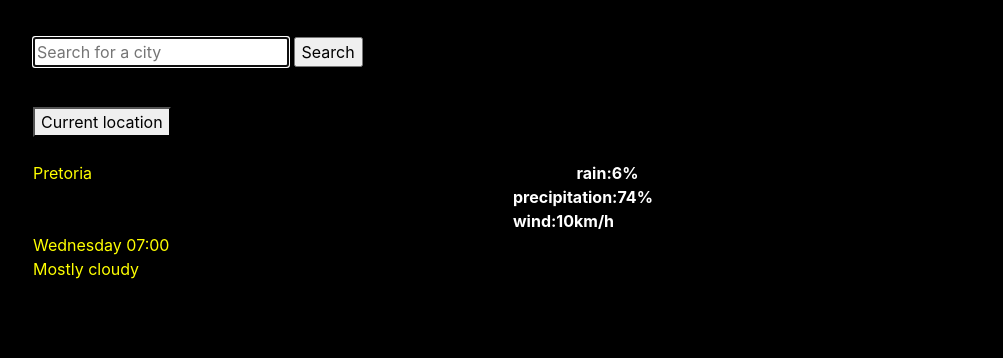
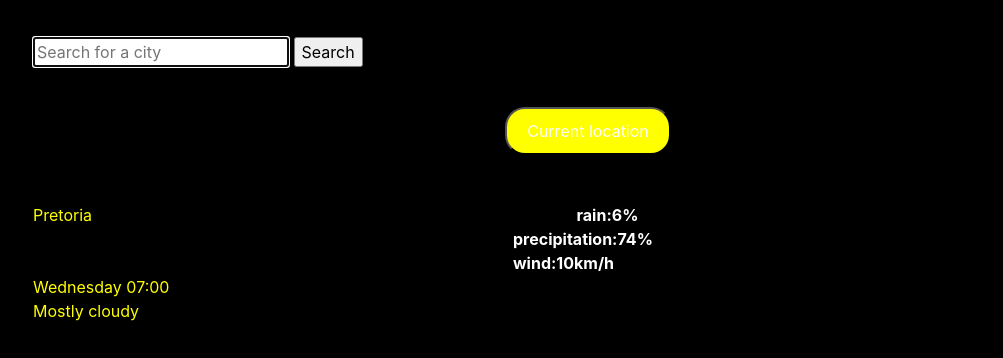
Before and after one commit to AdorableWise/Pretoria-weather, a plain HTML site: page index.html in a window 1280 px wide. Shown: the part 83-441 px from the top of the page, without its empty margins (52-1055 px from the left). Drawn offline with nearby package versions, Linux system fonts and the light colour scheme.

Commit message:
updated styles css

```diff
--- a/src/styles.css
+++ b/src/styles.css
@@ -23,3 +23,13 @@ h2{
     margin: 100px;
 
 }
+button{
+    display:block;
+    margin: 0 auto;
+    background: yellow;
+    color: white;
+    padding: 10px 20px;
+    border-radius: 20px;
+    border: 1 px solid yellow;
+
+}
```
